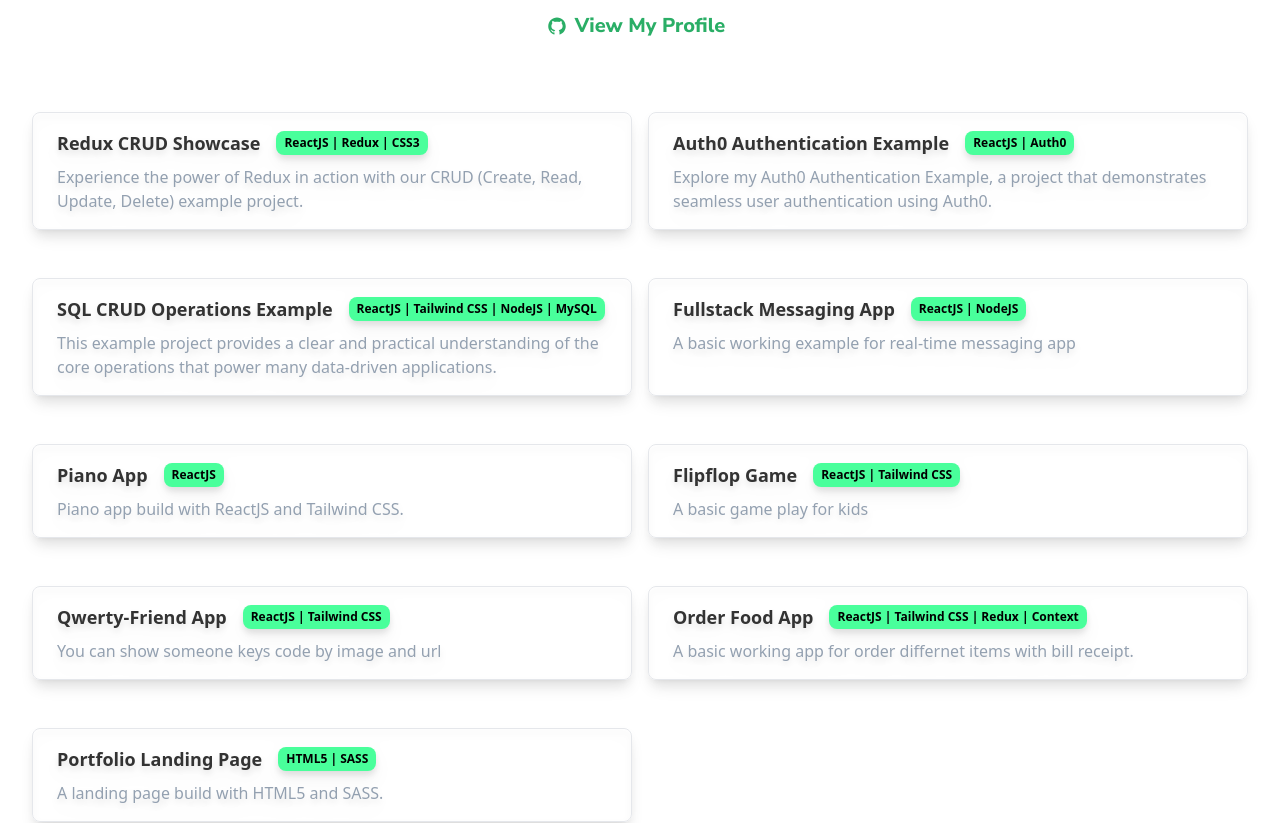
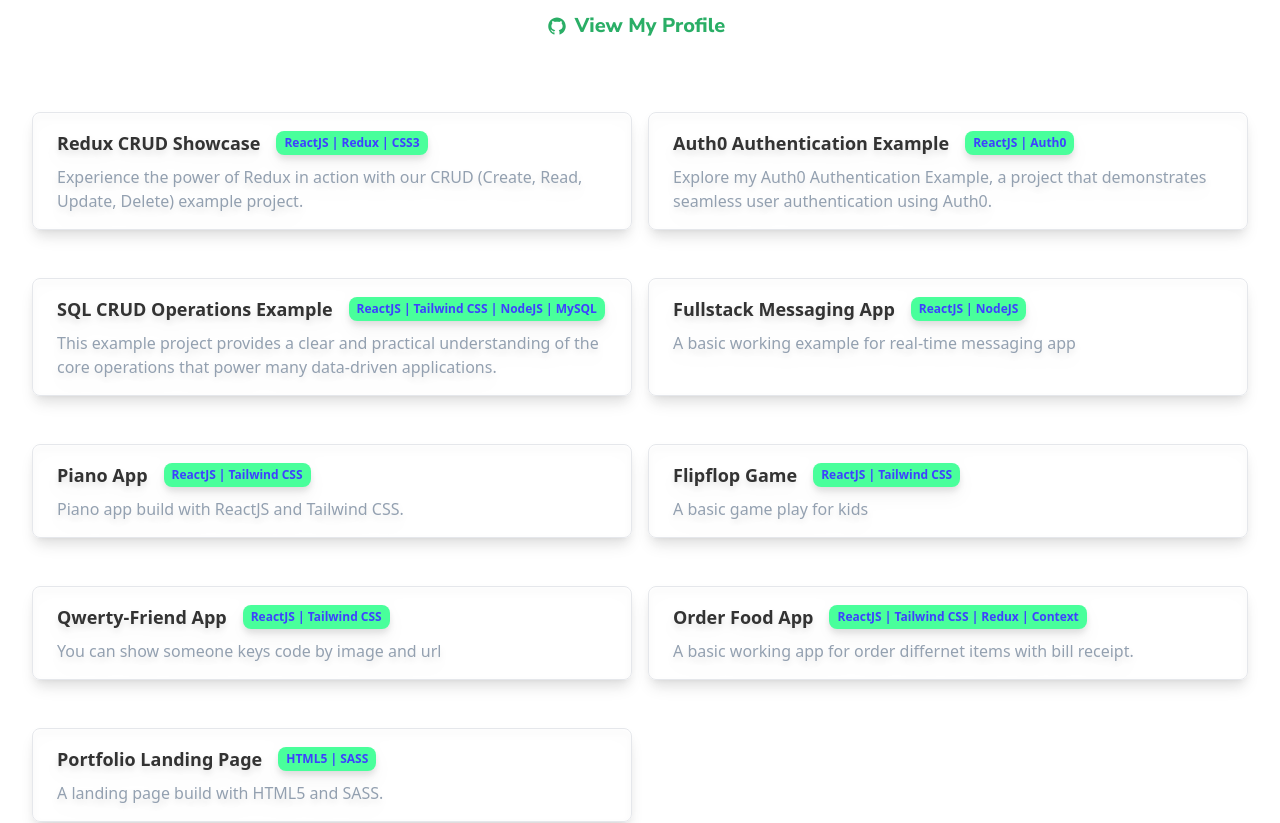
Before and after one commit to FaisalFasi/portfolio-site, a React (Vite) app: page /projects in a window 1280 px wide. Shown: the part 3400-4223 px from the top of the page. Built offline with nearby package versions, Linux system fonts and the light colour scheme; a web font is replaced by a local one.

Commit message:
language description  changed

```diff
--- a/src/components/RepositoryCard.jsx
+++ b/src/components/RepositoryCard.jsx
@@ -9,7 +9,7 @@
     >
       <div className="flex items-center justify-center gap-4">
         <h1 className="font-bold text-lg">{props.repo.title} </h1>
-        <span className="text-xs font-bold px-2 py-1 rounded-[8px] text-[#000000] bg-[#49ff9b]">
+        <span className="text-xs font-bold px-2 py-1 rounded-[8px] text-[#3e41ff] bg-[#49ff9b]">
           {props.repo.language}
         </span>
       </div>
--- a/src/pages/repositoriesInfo.json
+++ b/src/pages/repositoriesInfo.json
@@ -25,7 +25,7 @@
   },
   {
     "title": "Piano App",
-    "language": "ReactJS",
+    "language": "ReactJS | Tailwind CSS",
     "description": "Piano app build with ReactJS and Tailwind CSS.",
     "projectLink": "https://github.com/FaisalFasi/react-piano-project"
   },
```
